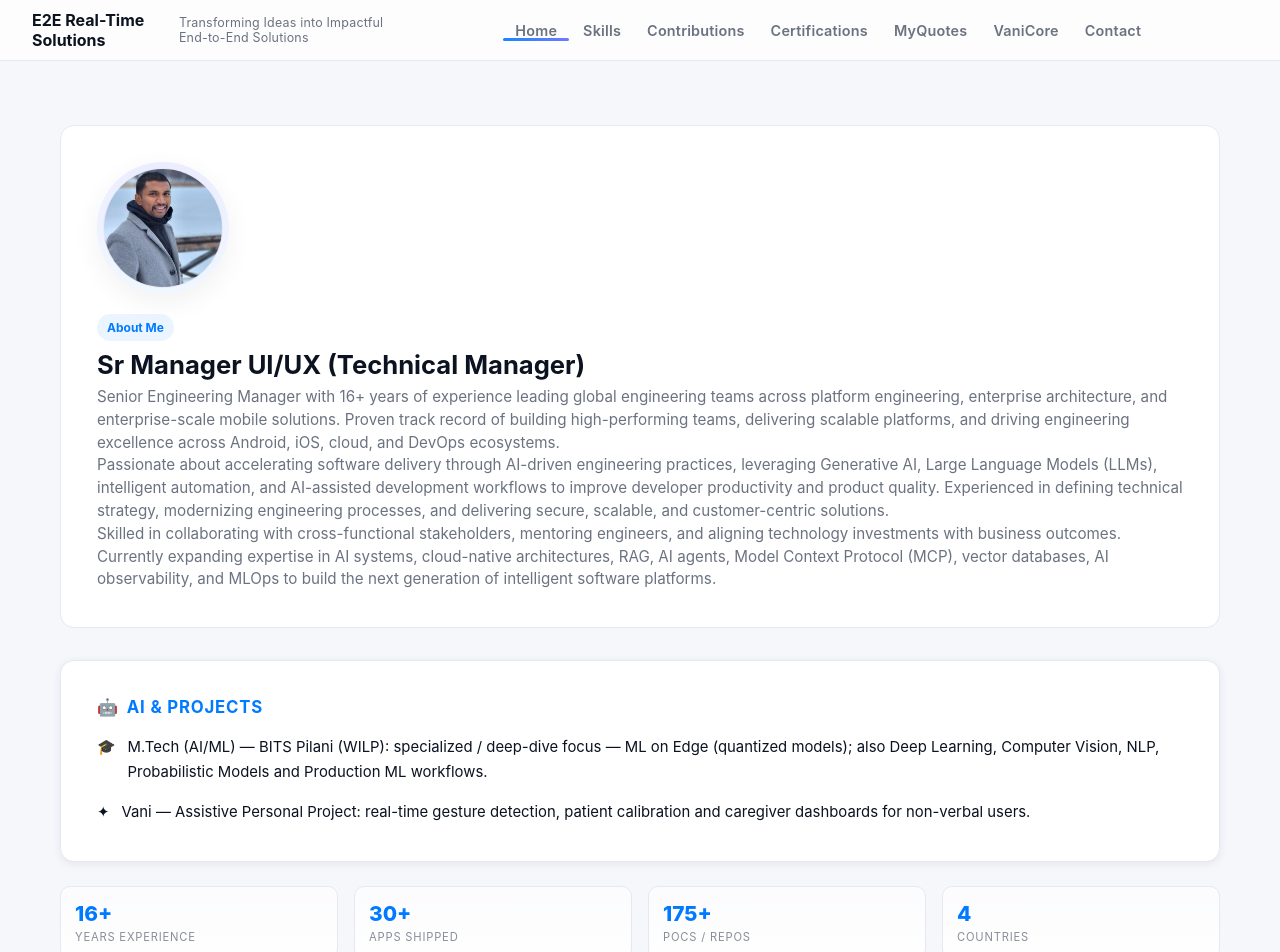
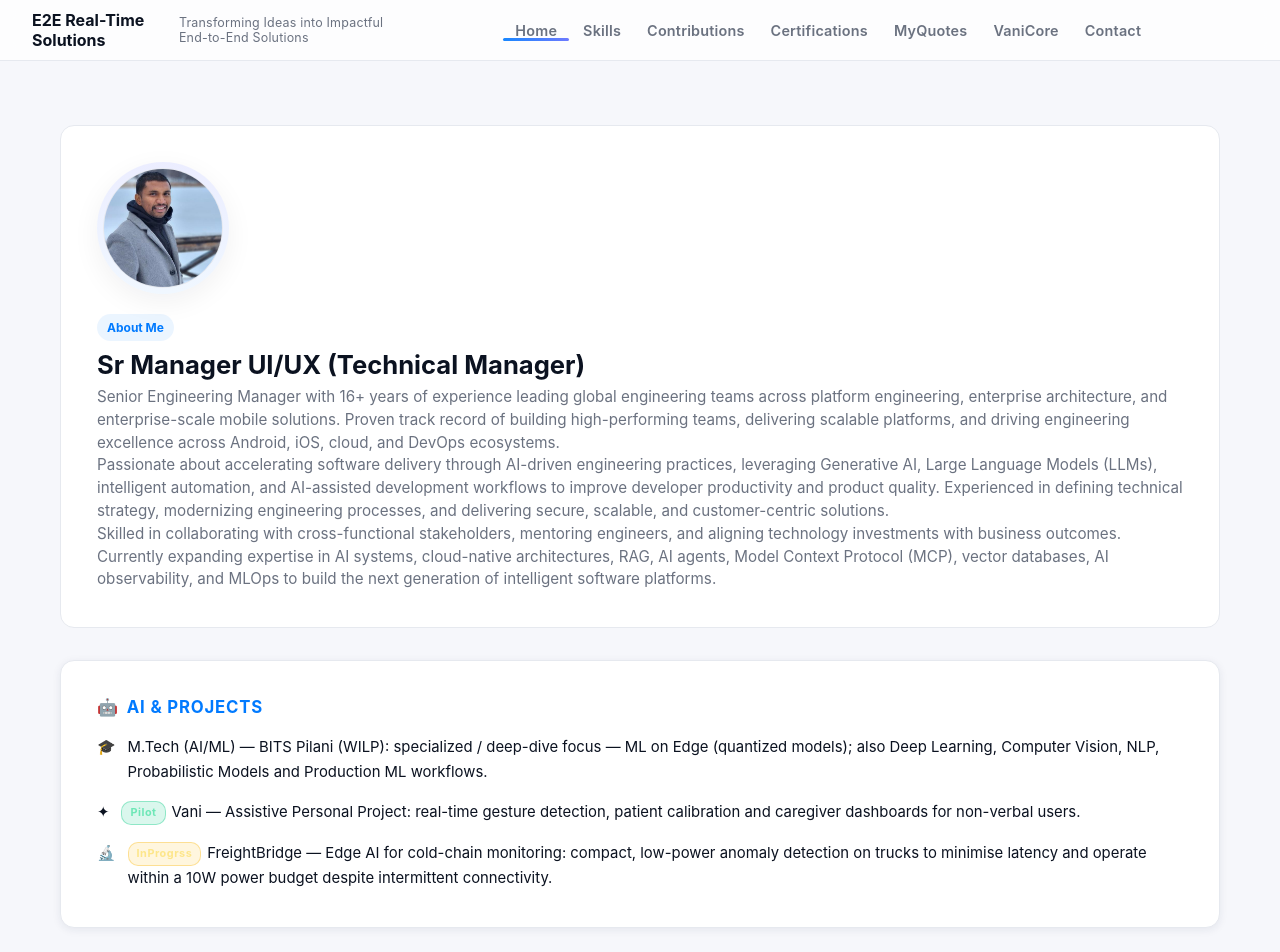
Before and after one commit to pavan-kumar-arepu/E2EMobileAppsSite, a React (Create React App) app: page /about in a window 1280 px wide. Shown: the top 952 px of the page. Built offline with nearby package versions, Linux system fonts and the light colour scheme; no server answers.

Commit message:
Add FreightBridge mini-project and tags: Vani -> Pilot, FreightBridge -> InProgrss

```diff
--- a/src/components/Tabs/AboutMe/AboutMe.js
+++ b/src/components/Tabs/AboutMe/AboutMe.js
@@ -117,7 +117,15 @@ const AboutMe = () => {
           <li className="about-li-icon">
             <span>✦</span>
             <span>
+              <span className="vc-tag vc-tag-pilot">Pilot</span>
               Vani — Assistive Personal Project: real-time gesture detection, patient calibration and caregiver dashboards for non-verbal users.
+            </span>
+          </li>
+          <li className="about-li-icon">
+            <span>🔬</span>
+            <span>
+              <span className="vc-tag vc-tag-progress">InProgrss</span>
+              FreightBridge — Edge AI for cold-chain monitoring: compact, low-power anomaly detection on trucks to minimise latency and operate within a 10W power budget despite intermittent connectivity.
             </span>
           </li>
         </ul>
```
